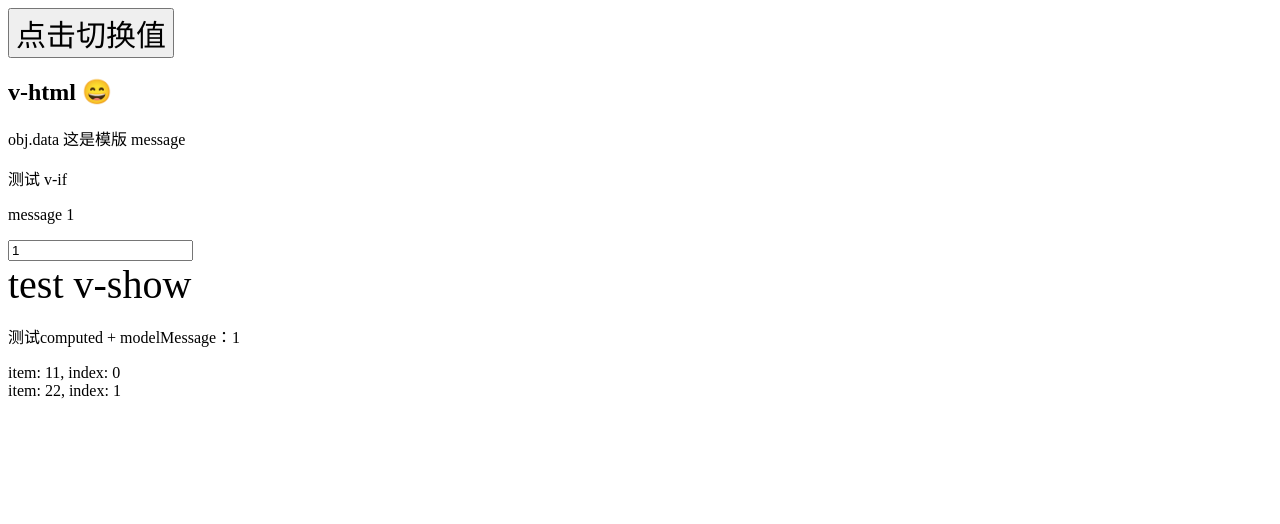
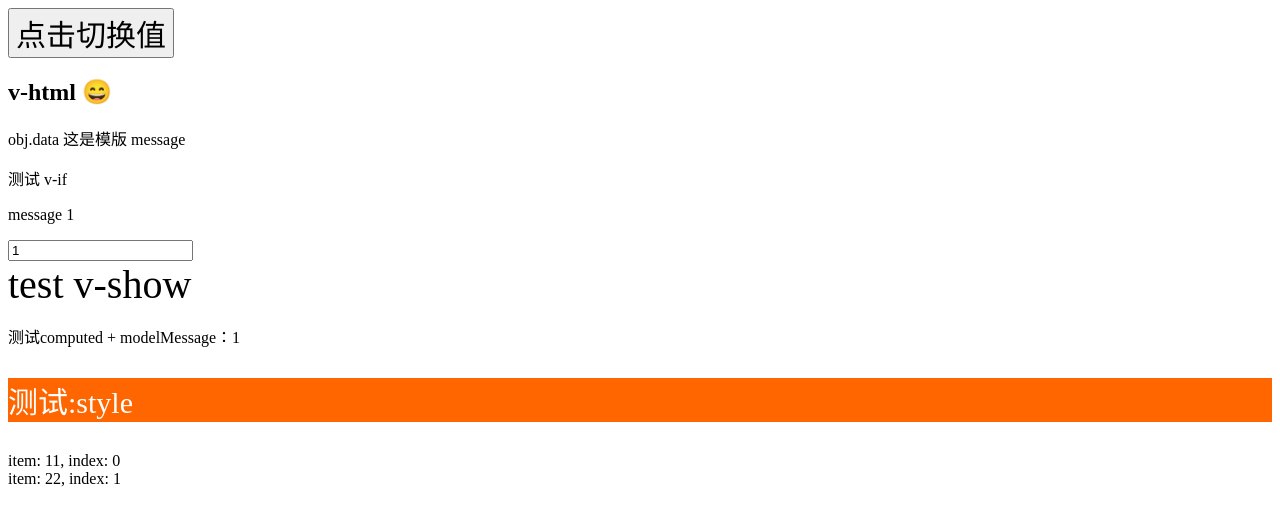
Before and after one commit to wunci/euv, a website with bundled scripts: page index.html in a window 1280 px wide. Built offline with nearby package versions, Linux system fonts and the light colour scheme.

Commit message:
feat: 支持:class和:style

```diff
--- a/index.html
+++ b/index.html
@@ -17,7 +17,8 @@
       <div class="div2" v-show="show" style="font-size: 40px;">
         <div>test v-show</div>
       </div>
-      <p>{{hello}}</p>
+      <p :class="cls" class="hello">{{hello}}</p>
+      <p class="style" :style="style" style="background: #f60;">测试:style</p>
       <div v-for="(item, index) in list" class="list">
         item: {{item}}, index: {{index}}
       </div>
--- a/src/core/complie.js
+++ b/src/core/complie.js
@@ -87,7 +87,7 @@ export default class Complie {
         attrData[attr.name] = attr.value;
       } else if (this.isDirective(attr.name)) {
         // 收集directive
-        const name = attr.name.substring(2);
+        const name = this.getDirectiveName(attr.name);
         if (!attrData["directives"]) attrData["directives"] = [];
         attrData["directives"].push({
           name,
@@ -105,10 +105,11 @@ export default class Complie {
       /"value":(.*)?['"]\$(.*)?\$['"]/g,
       '"value":$2'
     );
+    // 单独处理v-for和v-if
     for (let i = 0; i < attribute.length; i++) {
       const attr = attribute[i];
       if (this.isDirective(attr.name)) {
-        const name = attr.name.substring(2);
+        const name = this.getDirectiveName(attr.name);
         // v-for
         if (name === "for") {
           const params = attr.value.split(/\s+in\s+/);
@@ -126,7 +127,10 @@ export default class Complie {
     vNodeChildren.push(vNodeStr);
   }
   isDirective(attr) {
-    return attr.indexOf("v-") == 0;
+    return /(^v-|^:)\w+/.test(attr);
+  }
+  getDirectiveName(attr) {
+    return attr.replace(/(?:^v-|^:)(\w+)/, "$1");
   }
   getAttrData(el) {
     const attrData = {};
--- a/src/main.js
+++ b/src/main.js
@@ -13,6 +13,8 @@ new Vue({
     html: "<h2>v-html 😄</h2>",
     list: [11, 22, 33, 44],
     message2: "测试computed + modelMessage：",
+    cls: "cls1 cls2",
+    style: { fontSize: "30px", color: "#ffff" },
   },
   computed: {
     hello() {
@@ -39,6 +41,13 @@ new Vue({
       this.ok = !this.ok;
       this.html = "<h1>html innerHTML change</h1>";
       this.list = [111, 22, 331, 44];
+      this.cls = this.ok ? "cls3" : "";
+      this.style = this.ok
+        ? { fontSize: "30px", color: "#ffff" }
+        : {
+            color: "#ccc",
+            fontSize: "20px",
+          };
     },
   },
 });
--- a/src/vnode/virtual-dom.js
+++ b/src/vnode/virtual-dom.js
@@ -36,7 +36,7 @@ export function createElement(vNode) {
         }
       }
     }
-    // [TODO] 绑定事件
+    //  指令初始化
     if (vNode.data.directives) {
       vNode.data.directives.forEach((directive) => {
         switch (directive.name) {
@@ -60,6 +60,18 @@ export function createElement(vNode) {
             break;
           case "html":
             el.innerHTML = directive.value;
+            break;
+          case "class":
+            const cur = " " + (el.getAttribute("class") || "") + " ";
+            if (cur.indexOf(" " + directive.value + " ") < 0) {
+              el.setAttribute("class", (cur + directive.value).trim());
+            }
+            break;
+          case "style":
+            for (const key in directive.value) {
+              const value = directive.value[key];
+              el.style[key] = value;
+            }
             break;
           default:
             break;
@@ -107,7 +119,7 @@ export function patchVnode(oldVnode, vnode) {
         } else if (newData[key] !== oldData[key]) {
           // 指令
           if (key === "directives") {
-            directivesDiff(newData[key], oldVnode);
+            directivesDiff(newData[key], oldVnode, oldData);
           } else {
             oldVnode.$el.setAttribute(key, newData[key]);
           }
@@ -193,7 +205,7 @@ export function updateChildren(parentElm, oldCh, newCh) {
   }
 }
 
-function directivesDiff(directives, oldVnode) {
+function directivesDiff(directives, oldVnode, oldData) {
   directives.forEach((directive) => {
     // v-show diff
     switch (directive.name) {
@@ -210,6 +222,33 @@ function directivesDiff(directives, oldVnode) {
           oldVnode.$el.innerHTML = directive.value;
         }
         break;
+      case "class":
+        let oldClass = oldData.directives.filter((val) => val.name === "class");
+        let cur = oldVnode.$el.getAttribute("class");
+        // 还原之前的
+        if (oldClass.length > 0) {
+          cur = cur.replace(oldClass[0].value.trim(), "").trim();
+        }
+        cur = " " + (cur || "") + " ";
+        // 赋值最新的
+        if (cur.indexOf(" " + directive.value + " ") < 0) {
+          oldVnode.$el.setAttribute("class", (cur + directive.value).trim());
+        }
+        break;
+      case "style":
+        let oldStyle = oldData.directives.filter((val) => val.name === "style");
+        // 还原之前的
+        if (oldStyle.length > 0) {
+          for (const key in oldStyle[0].value) {
+            oldVnode.$el.style[key] = "";
+          }
+        }
+        // 赋值最新的
+        for (const key in directive.value) {
+          const value = directive.value[key];
+          oldVnode.$el.style[key] = value;
+        }
+        break;
       default:
         break;
     }
```
Also changed, not shown: README.md.
